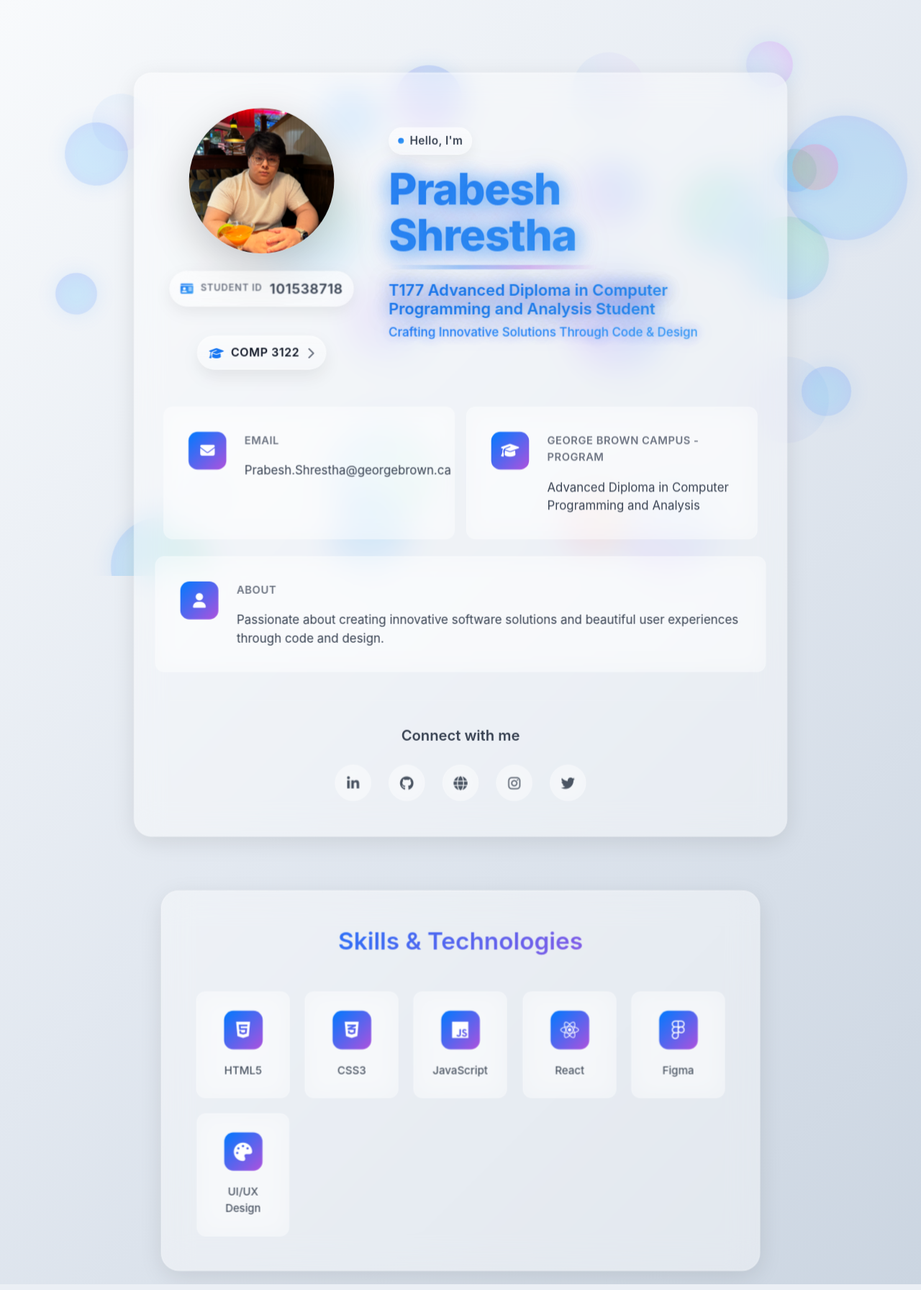
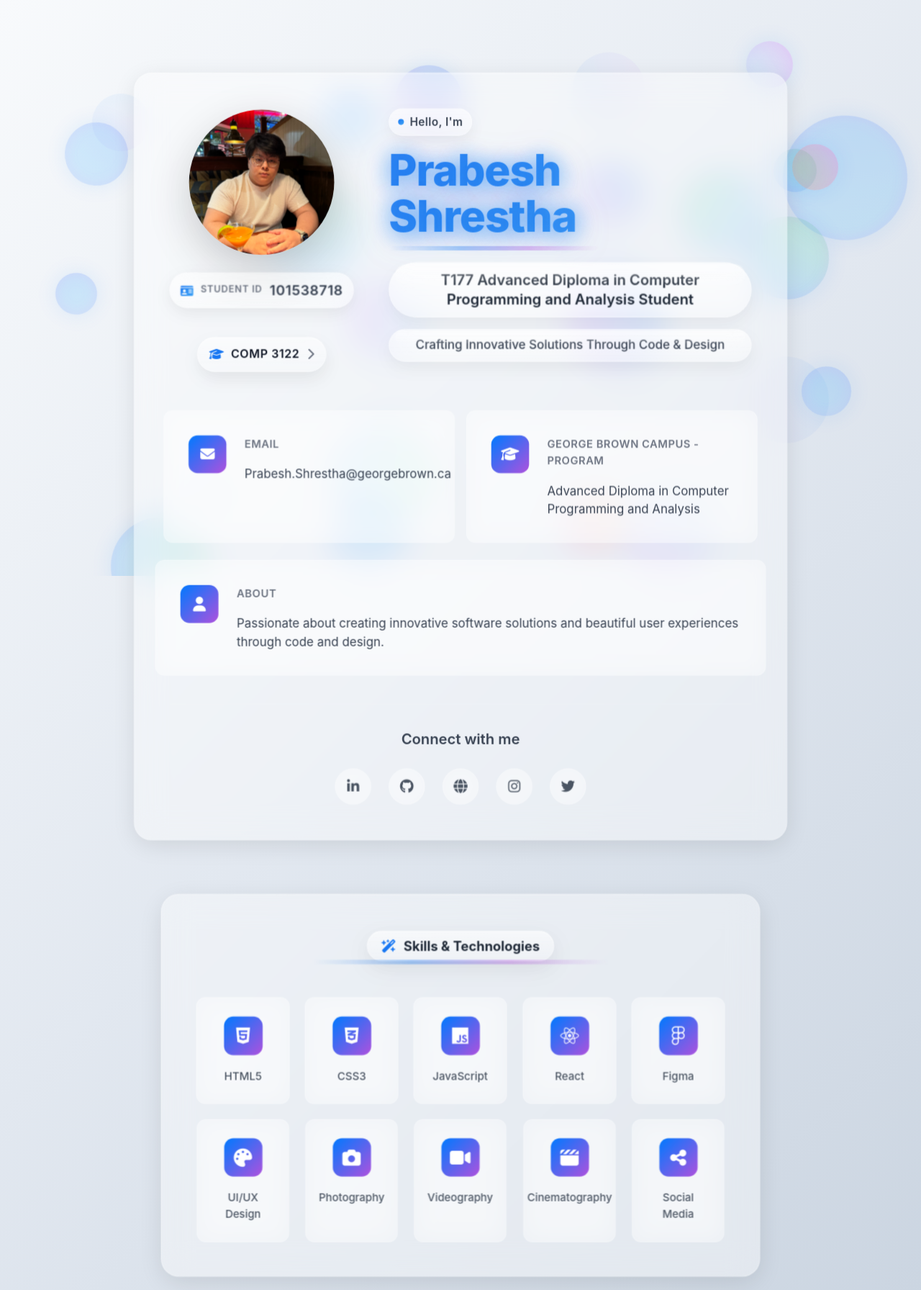
Before and after one commit to prabesha1/GBLearn, a PHP site: page / in a window 1280 px wide. Shown: the whole page at 72% size. Run offline with PHP 8.4, Linux system fonts and the light colour scheme; some web fonts are replaced.

Commit message:
Updated few desings

```diff
--- a/assets/css/components/profile.css
+++ b/assets/css/components/profile.css
@@ -236,14 +236,14 @@
 .career-title {
     display: flex;
     flex-direction: column;
-    gap: var(--spacing-xs);
+    gap: var(--spacing-sm);
 }
 
 .career-text {
     font-family: var(--font-primary);
-    font-size: 1.35rem;
+    font-size: 1.25rem;
     font-weight: 600;
-    color: var(--gray-700);
+    color: var(--gray-800);
     animation: slideInLeft 0.8s ease-out 0.3s both;
 }
 
@@ -258,9 +258,52 @@
 
 .career-subtitle {
     font-size: 1.05rem;
-    color: var(--gray-600);
+    color: var(--gray-700);
     font-weight: 500;
     animation: slideInRight 0.8s ease-out 0.5s both;
+}
+
+/* Pill styling for program + subtitle */
+.career-pill {
+    display: inline-flex;
+    align-items: center;
+    justify-content: center;
+    text-align: center;
+    gap: 8px;
+    padding: 10px 16px;
+    border-radius: 9999px;
+    background: linear-gradient(180deg, rgba(255,255,255,0.62), rgba(255,255,255,0.22));
+    border: 1px solid var(--glass-border-light);
+    box-shadow: 0 10px 24px rgba(0,0,0,0.06), inset 0 1px 0 rgba(255,255,255,0.35);
+    backdrop-filter: blur(16px);
+    -webkit-backdrop-filter: blur(16px);
+    position: relative;
+    line-height: 1.35;
+}
+
+.career-subtitle.career-pill {
+    background: linear-gradient(180deg, rgba(255,255,255,0.55), rgba(255,255,255,0.18));
+    color: var(--gray-700);
+}
+
+/* Frosted reflection sheen */
+.career-pill::before {
+    content: '';
+    position: absolute;
+    top: 2px;
+    left: 8px;
+    right: 8px;
+    height: 38%;
+    border-radius: 9999px;
+    background: linear-gradient(180deg, rgba(255,255,255,0.45), rgba(255,255,255,0.08));
+    pointer-events: none;
+}
+
+/* Responsive tuning */
+@media (max-width: 768px) {
+    .career-pill { padding: 9px 14px; }
+    .career-text { font-size: 1.15rem; }
+    .career-subtitle { font-size: 0.98rem; }
 }
 
 .career-subtitle.frosted-text {
--- a/assets/css/components/skills.css
+++ b/assets/css/components/skills.css
@@ -7,15 +7,42 @@
 
 .section-title {
     font-family: var(--font-primary);
-    font-size: 2rem;
-    font-weight: 600;
-    color: var(--gray-700);
+    font-weight: 700;
     text-align: center;
     margin-bottom: var(--spacing-xl);
-    background: linear-gradient(135deg, var(--primary-blue), var(--accent-purple));
-    -webkit-background-clip: text;
-    -webkit-text-fill-color: transparent;
-    background-clip: text;
+    line-height: 1.1;
+    position: relative;
+}
+
+/* Fancy pill title styling */
+.section-title .title-pill {
+    display: inline-flex;
+    align-items: center;
+    gap: 10px;
+    padding: 10px 18px;
+    border-radius: 9999px;
+    background: linear-gradient(180deg, rgba(255,255,255,0.6), rgba(255,255,255,0.25));
+    border: 1px solid var(--glass-border-light);
+    box-shadow: 0 10px 30px rgba(0,0,0,0.08), inset 0 1px 0 rgba(255,255,255,0.35);
+    font-size: 1.1rem;
+    color: var(--gray-800);
+}
+
+.section-title .title-pill i {
+    color: var(--facebook-blue);
+}
+
+.section-title .title-pill::after {
+    content: '';
+    position: absolute;
+    height: 6px;
+    width: 56%;
+    left: 50%;
+    transform: translateX(-50%);
+    margin-top: 42px;
+    border-radius: 9999px;
+    background: linear-gradient(90deg, rgba(24,119,242,0.0), rgba(24,119,242,0.35), rgba(175,82,222,0.35), rgba(24,119,242,0.0));
+    filter: blur(0.2px);
 }
 
 .skills-grid {
--- a/index.html
+++ b/index.html
@@ -58,10 +58,10 @@
 					<h1 class="name-title">
 						<span class="name-highlight frosted-text" data-text="Prabesh Shrestha">Prabesh Shrestha</span>
 					</h1>
-					<h2 class="career-title">
-						<span class="career-text frosted-text" data-text="T177 Advanced Diploma in Computer Programming and Analysis Student">T177 Advanced Diploma in Computer Programming and Analysis Student</span>
-							<span class="career-subtitle frosted-text" data-text="Crafting Innovative Solutions Through Code &amp; Design">Crafting Innovative Solutions Through Code &amp; Design</span>
-					</h2>
+                    <h2 class="career-title">
+                        <span class="career-text career-pill">T177 Advanced Diploma in Computer Programming and Analysis Student</span>
+                        <span class="career-subtitle career-pill">Crafting Innovative Solutions Through Code &amp; Design</span>
+                    </h2>
 					</div>
 				</div>
 
@@ -125,7 +125,7 @@
 		<!-- Skills showcase section -->
 		<section class="skills-section">
 			<div class="glass-card skills-card">
-				<h3 class="section-title">Skills & Technologies</h3>
+				<h3 class="section-title"><span class="title-pill"><i class="fas fa-wand-magic-sparkles" aria-hidden="true"></i> Skills &amp; Technologies</span></h3>
 				<div class="skills-grid">
 					<div class="skill-item">
 						<div class="skill-icon">
@@ -163,6 +163,31 @@
 						</div>
 						<span class="skill-name">UI/UX Design</span>
 					</div>
+					<!-- New creative and media skills -->
+					<div class="skill-item">
+						<div class="skill-icon">
+							<i class="fas fa-camera"></i>
+						</div>
+						<span class="skill-name">Photography</span>
+					</div>
+					<div class="skill-item">
+						<div class="skill-icon">
+							<i class="fas fa-video"></i>
+						</div>
+						<span class="skill-name">Videography</span>
+					</div>
+					<div class="skill-item">
+						<div class="skill-icon">
+							<i class="fas fa-clapperboard"></i>
+						</div>
+						<span class="skill-name">Cinematography</span>
+					</div>
+					<div class="skill-item">
+						<div class="skill-icon">
+							<i class="fas fa-share-nodes"></i>
+						</div>
+						<span class="skill-name">Social Media</span>
+					</div>
 				</div>
 			</div>
 		</section>
```
Also changed, not shown: 2 other files.
